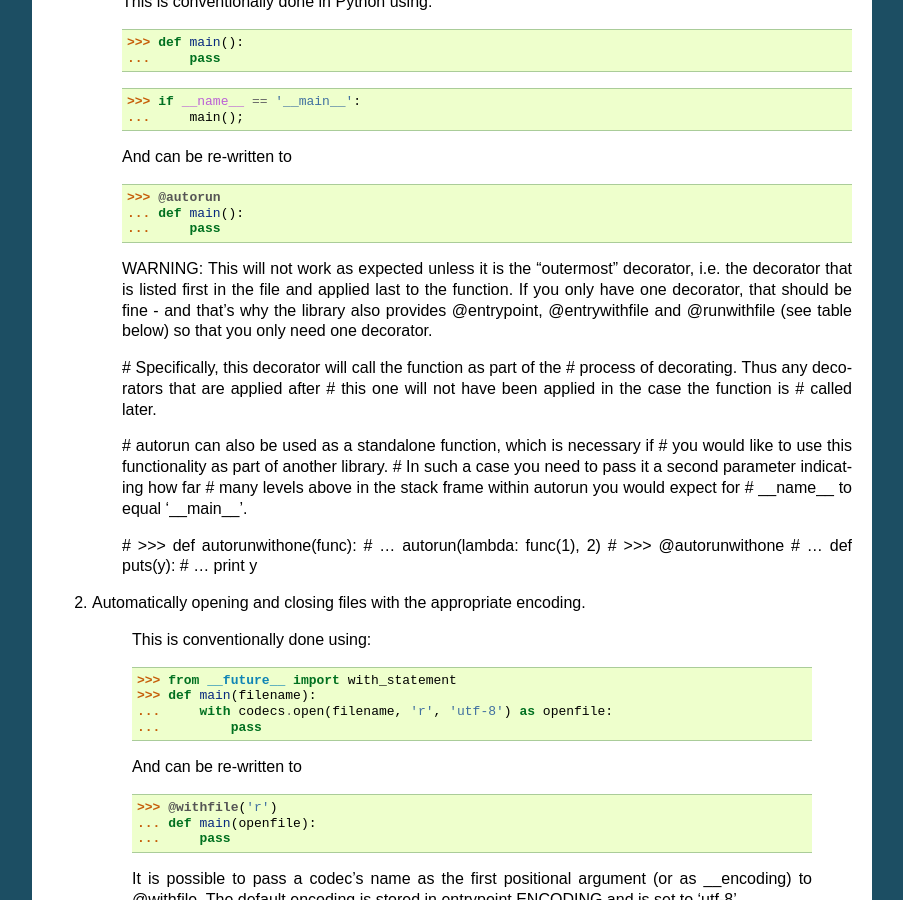
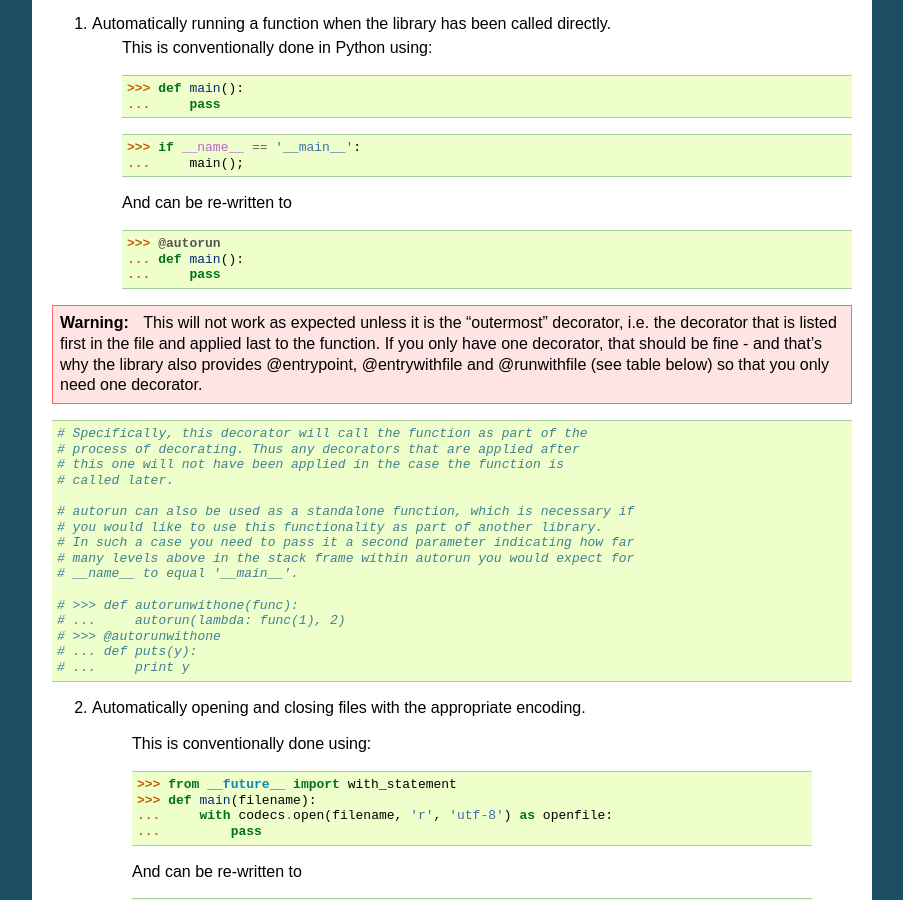
Before and after one commit to ponty/entrypoint2, a Sphinx documentation site: the page built from docs/entrypoint_readme.rst, in a window 1280 px wide and 900 px high, scrolled down 444 px. Shown: the whole window, without its empty margins (198-1101 px from the left). Built offline with Sphinx 7.4.7, drawn with Linux system fonts in a browser that asks for light colours; the version number is read from the project's files by our own code; some of the changed text lies outside the part shown.

Commit message:
formatting

```diff
--- a/docs/entrypoint_readme.rst
+++ b/docs/entrypoint_readme.rst
@@ -39,12 +42,16 @@
     ... def main():
     ...     pass
 
-    WARNING: This will not work as expected unless it is the "outermost"
+.. warning::
+
+    This will not work as expected unless it is the "outermost"
     decorator, i.e. the decorator that is listed first in the file and
     applied last to the function. If you only have one decorator, that
     should be fine - and that's why the library also provides @entrypoint,
     @entrywithfile and @runwithfile (see table below) so that you only
     need one decorator.
+
+::
 
     # Specifically, this decorator will call the function as part of the
     # process of decorating. Thus any decorators that are applied after
@@ -216,11 +223,11 @@
 
     All parts are optional. The introductory paragraph and the epilogue are
     shown before and after the summary of arguments generated by argparse. The
-    internal documentation (below the ----) is not displayed at all.
+    internal documentation (below the ----) is not displayed at all::
 
-    <argument> = <clarification>:<description>
-    <clarification> = [-<letter>[,] ] --<flagname> [=<varname>]
-                    = <argname> [/<displayname>]
+        <argument> = <clarification>:<description>
+        <clarification> = [-<letter>[,] ] --<flagname> [=<varname>]
+                        = <argname> [/<displayname>]
 
     The description can span multiple lines, and will be re-formed when
     displayed.
@@ -233,8 +240,10 @@
     ...         -f --flag: Set the flag
     ...     """
 
-    <argname>, <flagname>, <varname>, and <displayname> are limited to
-    [a-zA-Z][a-zA-Z0-9_-]*
+    ::
+
+        <argname>, <flagname>, <varname>, and <displayname> are limited to
+        [a-zA-Z][a-zA-Z0-9_-]*
 
     The flagname and the argname should match the actual name used in the
     function argument definition, while the displayname and varname are simply
@@ -244,7 +253,7 @@
     entrypoint.UsageError, the first parameter of which will be displayed to
     the user as an error.
 
-Several combinations are available as pre-defined decorators:
+Several combinations are available as pre-defined decorators::
 
                       Run      Signature      Open
                  Automatically   Parser      Files
```
Also changed, not shown: other parts of docs/entrypoint_readme.rst (+3 -0 lines).
